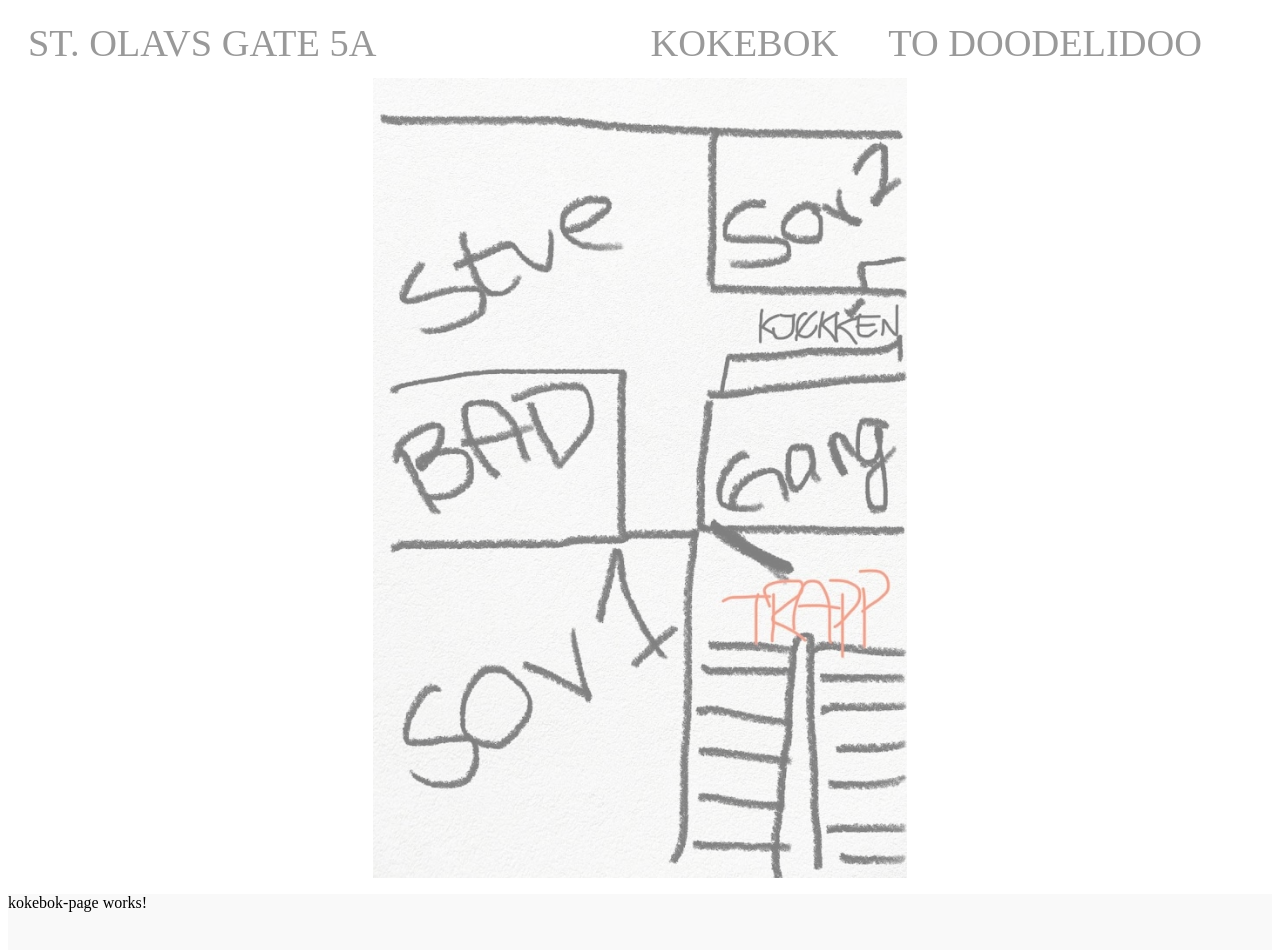
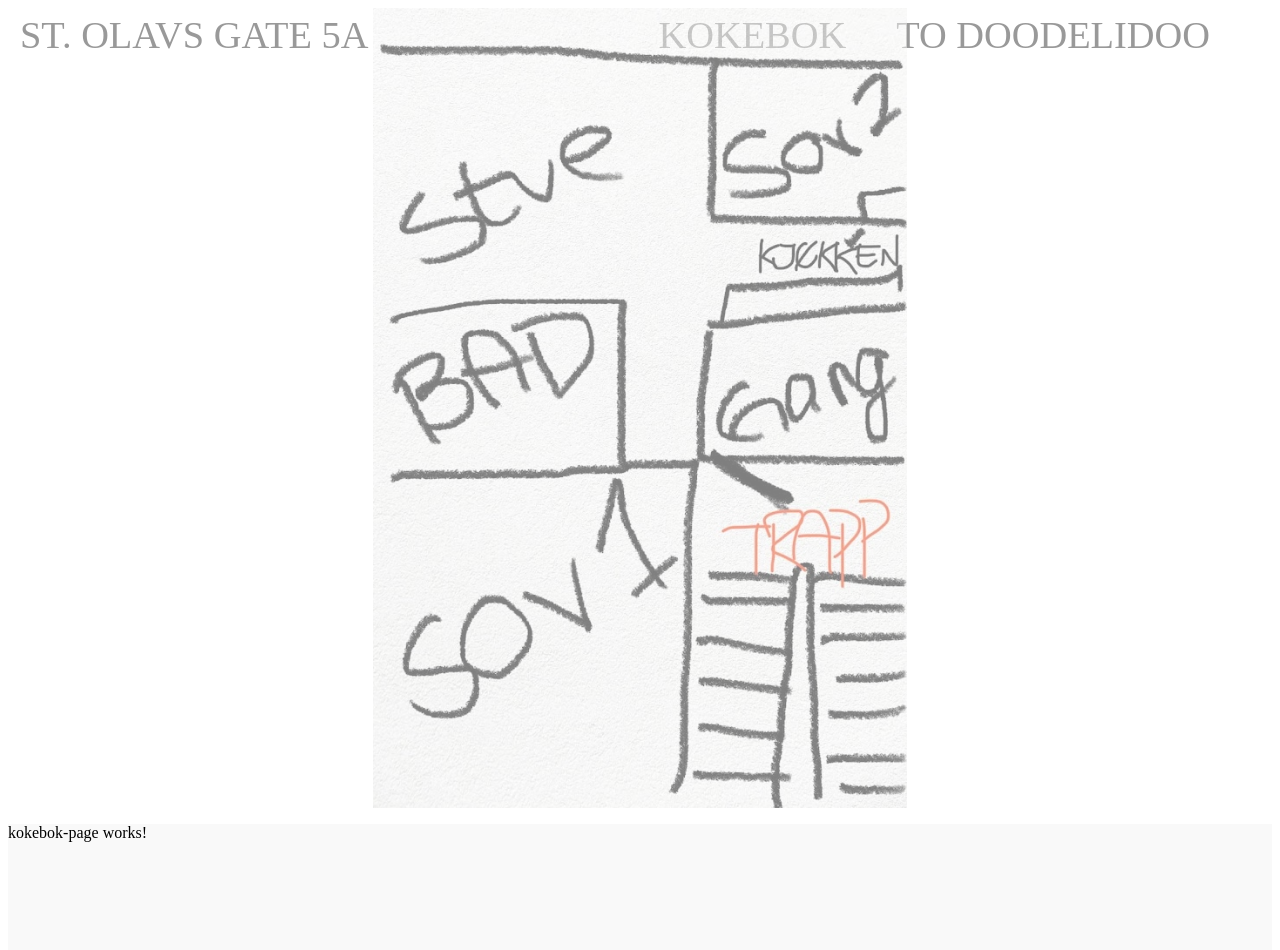
Before and after one commit to camillgh/home-homepage, an Angular app in the folder home-homepage/: page / in a window 1280 px wide. Shown: the top 950 px of the page. Built offline with nearby package versions, Linux system fonts and the light colour scheme.

Commit message:
✨ Make toolbar sticky and transparent

```diff
--- a/home-homepage/src/app/app.component.scss
+++ b/home-homepage/src/app/app.component.scss
@@ -6,12 +6,17 @@
 
 /* Styles for the toolbar */
 .toolbar {
+  position: fixed; /* Make the toolbar fixed to the top of the viewport */
+  top: 0;
+  left: 0;
+  right: 0;
   display: flex;
   align-items: center;
   justify-content: space-between; /* Align items and title to opposite ends */
   height: 70px; /* Increase the height to make the toolbar taller */
   color: white;
   padding: 0 20px;
+  background-color: rgba(0, 0, 0, 0); /* Set the background color with 50% opacity */
 }
 
 .title,
```
